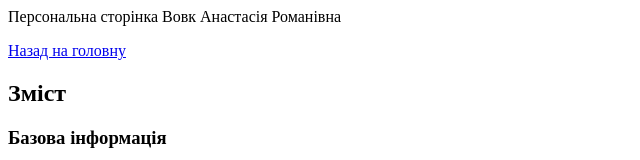
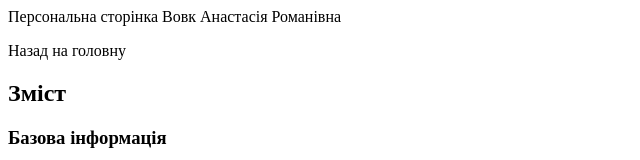
Before and after one commit to Vovkanastasiia05/my-repo1, a plain HTML site: page biography.html in a window 1280 px wide. Shown: the top 160 px of the page, without its empty margins (0-640 px from the left). Drawn offline with Linux system fonts and the light colour scheme.

Commit message:
Update biography.html

```diff
--- a/biography.html
+++ b/biography.html
@@ -7,7 +7,7 @@
 </head>
 <body>
     Персональна сторінка Вовк Анастасія Романівна
-    <p><a href="головна">Назад на головну</a></p>
+    <p>Назад на головну</p>
     <h2>Зміст</h2>
     <h3>Базова інформація</h3>
     <p>Інформація про мене</p>
```
